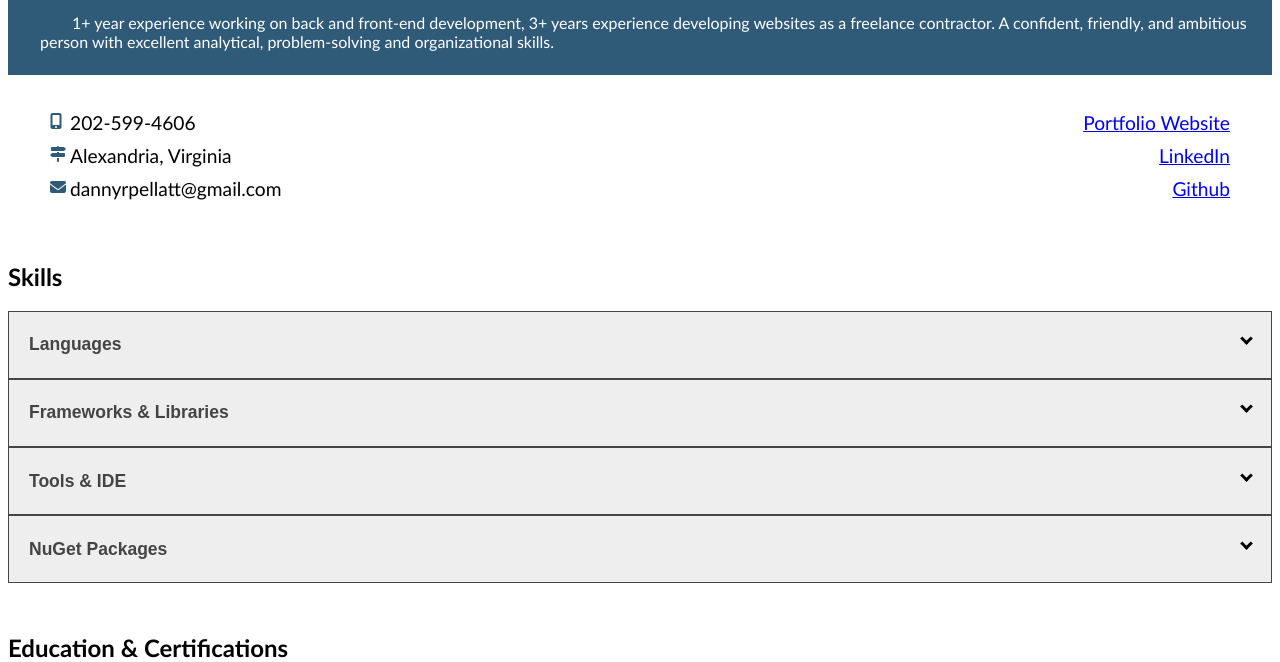
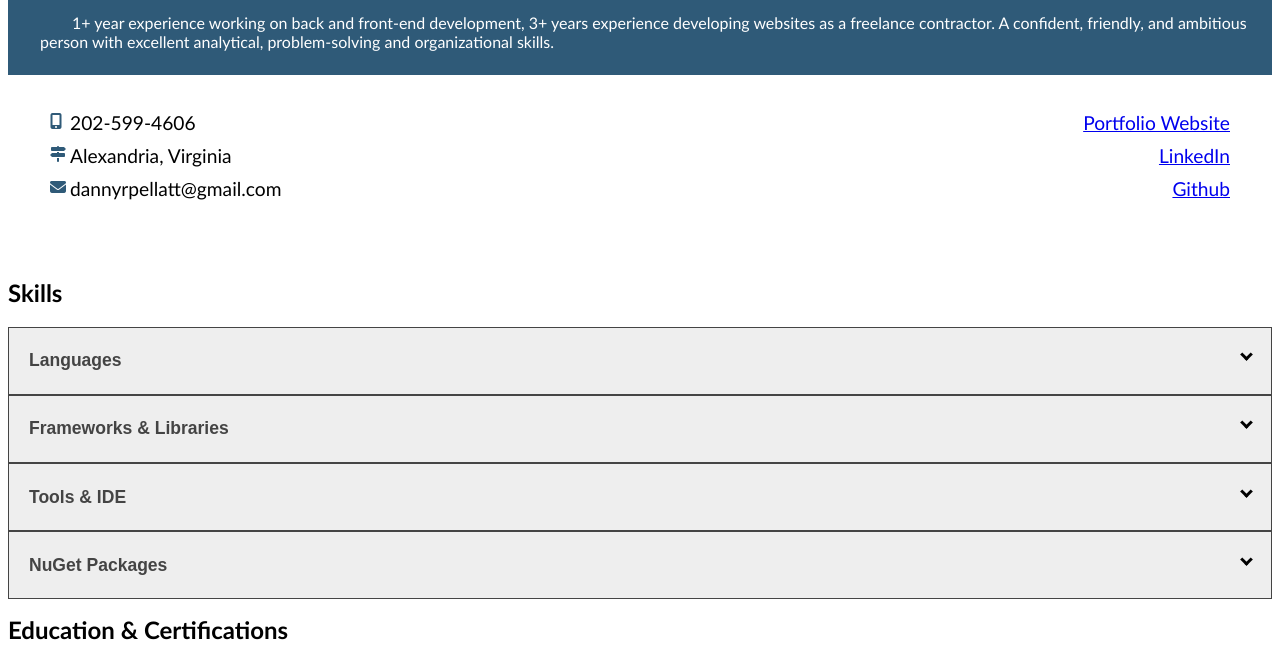
Before and after one commit to dannypellatt/ResumeWebsite, a plain HTML site: page Index.html in a window 1280 px wide. Shown: the part 138-800 px from the top of the page. Drawn offline with Linux system fonts and the light colour scheme.

Commit message:
changed the margin on skills section

```diff
--- a/index.css
+++ b/index.css
@@ -78,13 +78,14 @@ a::after {
 
 /* START skills SECTION */
 
-.skills {
+#skills {
     width: 100%;
     float: left;
-    margin-bottom: 50px;
+    margin: 1em 0;
 }
+
 .skillssection {
-    margin: 20px;
+    margin: 1em;
 
 }
 .skills ul li{
```
